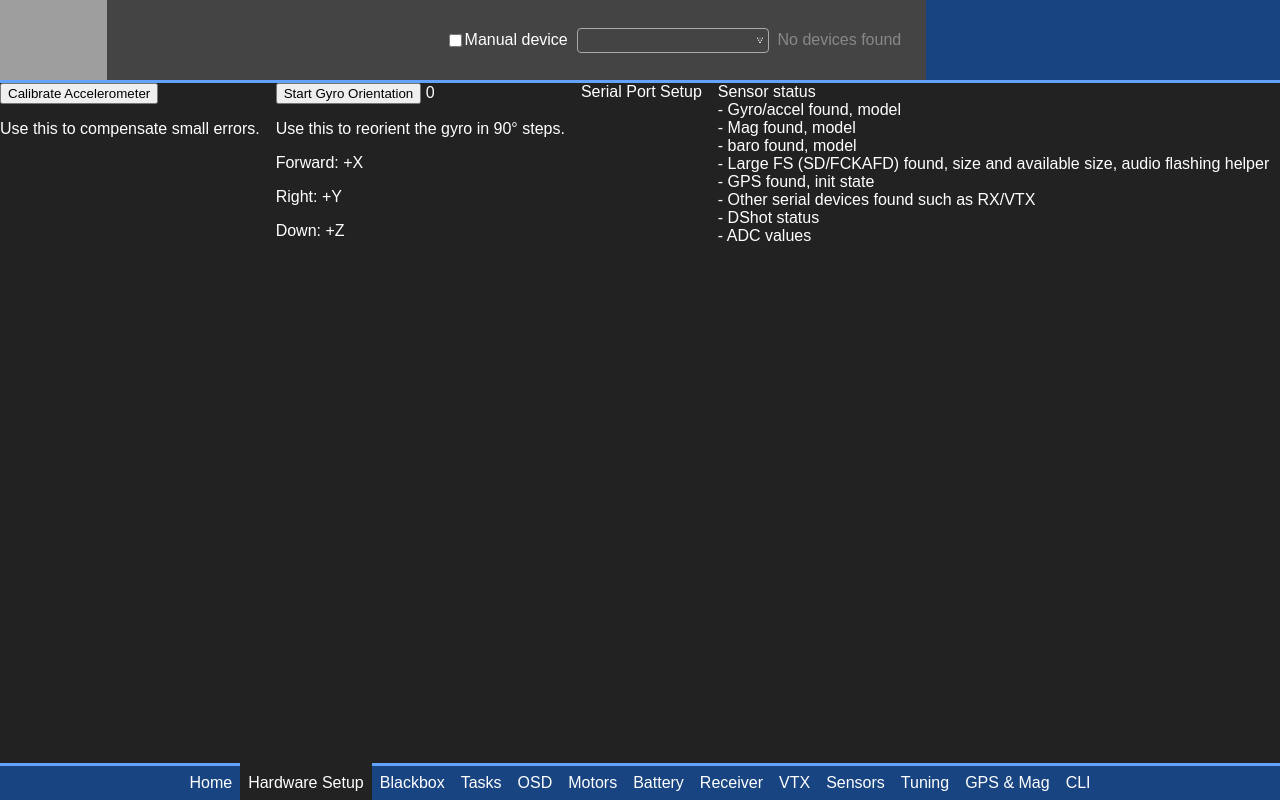
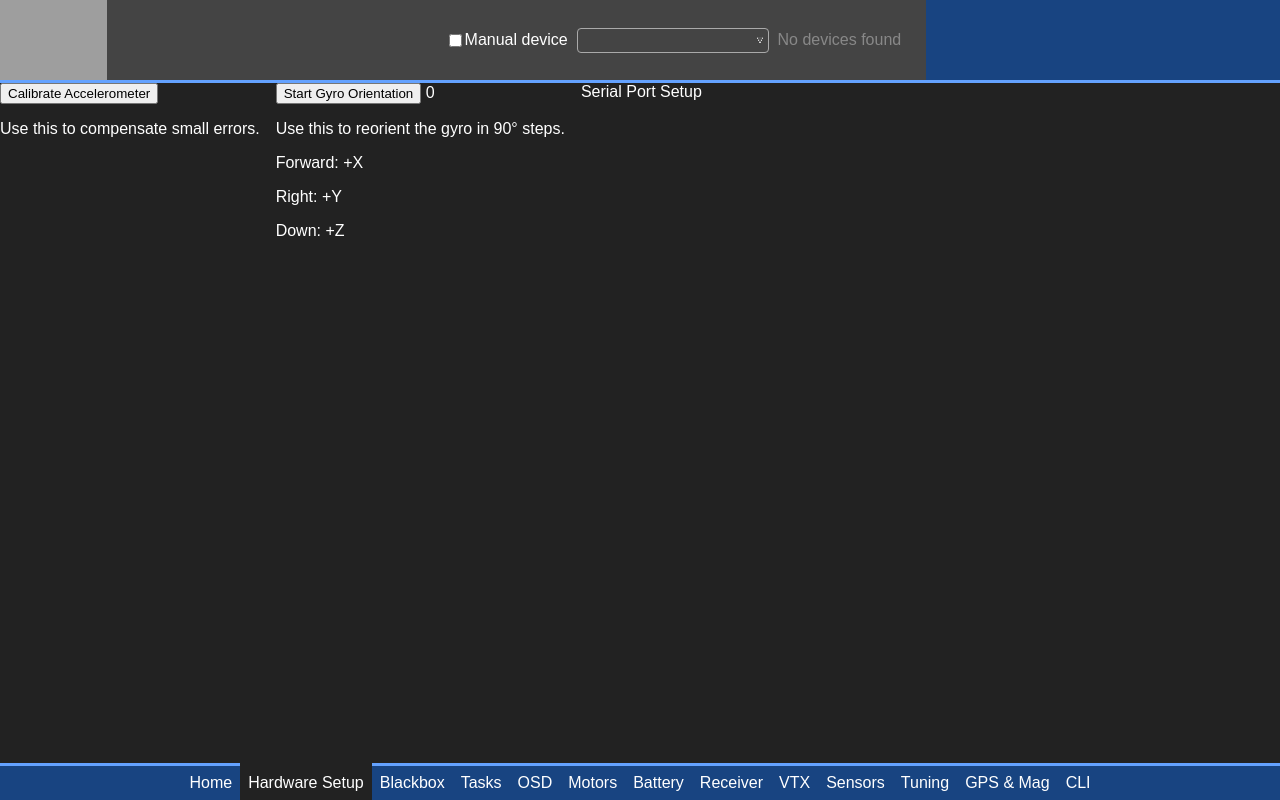
Before and after one commit to bastian2001/Kolibri-FC, a Vue app in the folder Configurator/: page /hardwaresetup in a window 1280 px wide. Built offline with nearby package versions, Linux system fonts and the light colour scheme; grey boxes are pictures that could not be loaded.

Commit message:
Adjust mag alignment to new system

```diff
--- a/Configurator/src/views/HardwareSetup.vue
+++ b/Configurator/src/views/HardwareSetup.vue
@@ -77,17 +77,17 @@ onBeforeUnmount(() => {
 		<div>
 			Serial Port Setup
 		</div>
-		<div>
-			Sensor status<br>
-			- Gyro/accel found, model<br>
-			- Mag found, model<br>
-			- baro found, model<br>
-			- Large FS (SD/FCKAFD) found, size and available size, audio flashing helper<br>
-			- GPS found, init state<br>
-			- Other serial devices found such as RX/VTX<br>
-			- DShot status<br>
+		<!--
+			Sensor status
+			- Gyro/accel found, model
+			- Mag found, model
+			- baro found, model
+			- Large FS (SD/FCKAFD) found, size and available size, audio flashing helper
+			- GPS found, init state
+			- Other serial devices found such as RX/VTX
+			- DShot status
 			- ADC values
-		</div>
+		-->
 	</div>
 </template>
 
```
Also changed, not shown: 1 other file (tests, documents, lock files or other folders).
